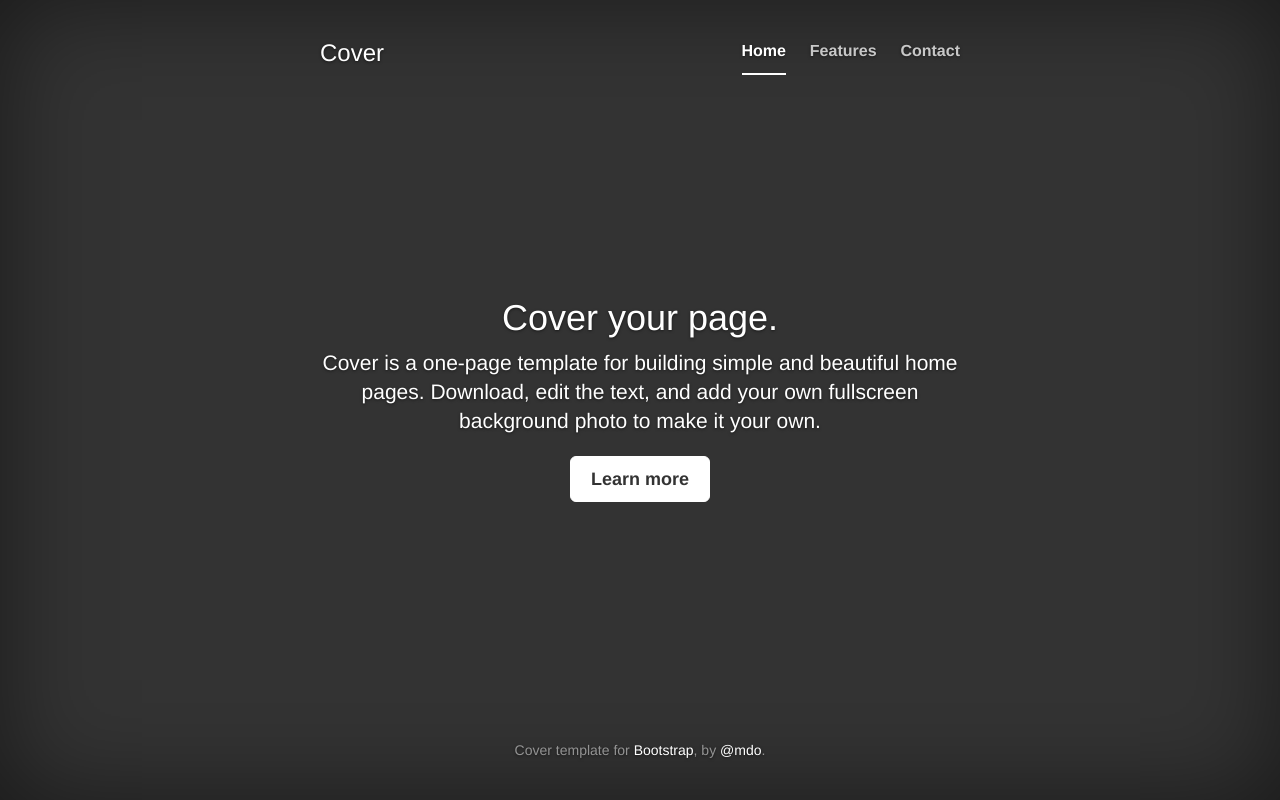
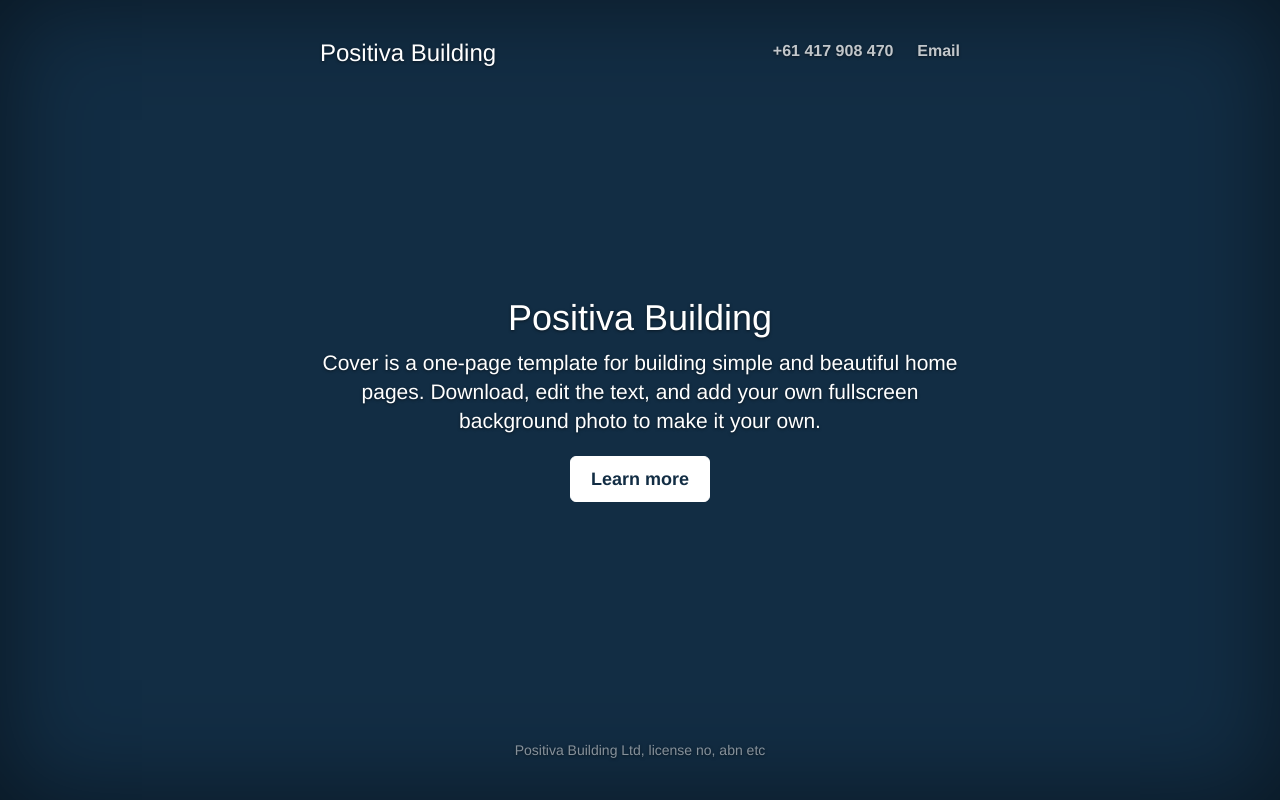
Before and after one commit to michaelbramwell/pos-build, a plain HTML site: page index.html in a window 1280 px wide. Drawn offline with Linux system fonts and the light colour scheme.

Commit message:
setting up single page template

```diff
--- a/css/cover.css
+++ b/css/cover.css
@@ -13,7 +13,7 @@ a:hover {
 .btn-default,
 .btn-default:hover,
 .btn-default:focus {
-  color: #333;
+  color: #122D44;
   text-shadow: none; /* Prevent inheritence from `body` */
   background-color: #fff;
   border: 1px solid #fff;
@@ -27,7 +27,7 @@ a:hover {
 html,
 body {
   height: 100%;
-  background-color: #333;
+  background-color: #122D44;
 }
 body {
   color: #fff;
--- a/index.html
+++ b/index.html
@@ -5,11 +5,11 @@
     <meta http-equiv="X-UA-Compatible" content="IE=edge">
     <meta name="viewport" content="width=device-width, initial-scale=1">
     <!-- The above 3 meta tags *must* come first in the head; any other head content must come *after* these tags -->
-    <meta name="description" content="">
-    <meta name="author" content="">
-    <link rel="icon" href="../../favicon.ico">
+    <meta name="description" content="Positiva Building">
+    <meta name="author" content="Michael Bramwell">
+    <link rel="icon" href="images/favicon.ico">
 
-    <title>Cover Template for Bootstrap</title>
+    <title>Positiva Building</title>
 
     <!-- Bootstrap core CSS -->
     <link href="css/bootstrap.min.css" rel="stylesheet">
@@ -29,19 +29,18 @@
 
           <div class="masthead clearfix">
             <div class="inner">
-              <h3 class="masthead-brand">Cover</h3>
+              <h3 class="masthead-brand">Positiva Building</h3>
               <nav>
                 <ul class="nav masthead-nav">
-                  <li class="active"><a href="#">Home</a></li>
-                  <li><a href="#">Features</a></li>
-                  <li><a href="#">Contact</a></li>
+                  <li><a href="tel://+61417908470">+61 417 908 470</a></li>
+                  <li><a href="mailto:nigel@positiva.com.au">Email</a></li>
                 </ul>
               </nav>
             </div>
           </div>
 
           <div class="inner cover">
-            <h1 class="cover-heading">Cover your page.</h1>
+            <h1 class="cover-heading">Positiva Building</h1>
             <p class="lead">Cover is a one-page template for building simple and beautiful home pages. Download, edit the text, and add your own fullscreen background photo to make it your own.</p>
             <p class="lead">
               <a href="#" class="btn btn-lg btn-default">Learn more</a>
@@ -50,7 +49,7 @@
 
           <div class="mastfoot">
             <div class="inner">
-              <p>Cover template for <a href="http://getbootstrap.com">Bootstrap</a>, by <a href="https://twitter.com/mdo">@mdo</a>.</p>
+              <p> Positiva Building Ltd, license no, abn etc</p>
             </div>
           </div>
 
@@ -60,12 +59,8 @@
 
     </div>
 
-    <!-- Bootstrap core JavaScript
-    ================================================== -->
-    <!-- Placed at the end of the document so the pages load faster -->
     <script src="js/jquery.min.js"></script>
     <script src="js/bootstrap.min.js"></script>
-    <!-- IE10 viewport hack for Surface/desktop Windows 8 bug -->
     <script src="js/ie10-viewport-bug-workaround.js"></script>
   </body>
 </html>
```
Also changed, not shown: images/favicon.ico (added).
